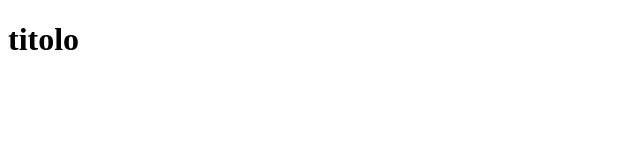
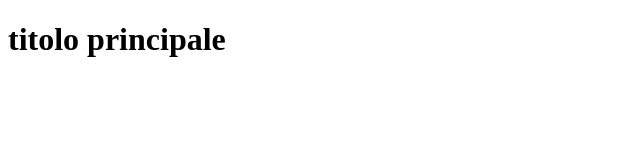
Before and after one commit to saturnhati/Forms-Tables-Containers, a plain HTML site: page index-appunti.html in a window 1280 px wide. Shown: the whole page, without its empty margins (0-640 px from the left). Drawn offline with Linux system fonts and the light colour scheme.

Commit message:
Add files via upload

```diff
--- a/index-appunti.html
+++ b/index-appunti.html
@@ -7,6 +7,6 @@
     <title>Document</title>
   </head>
   <body>
-    <h1>titolo</h1>
+    <h1>titolo principale</h1>
   </body>
 </html>
```
